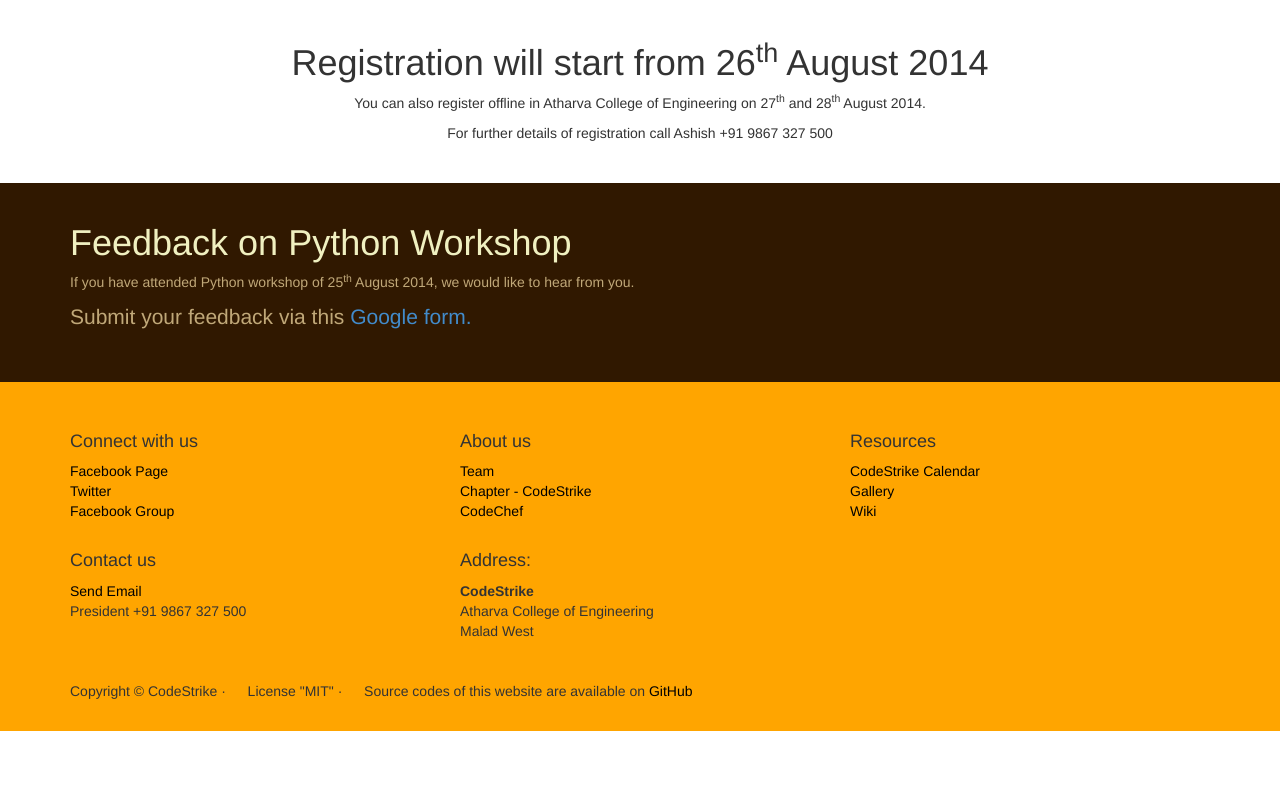
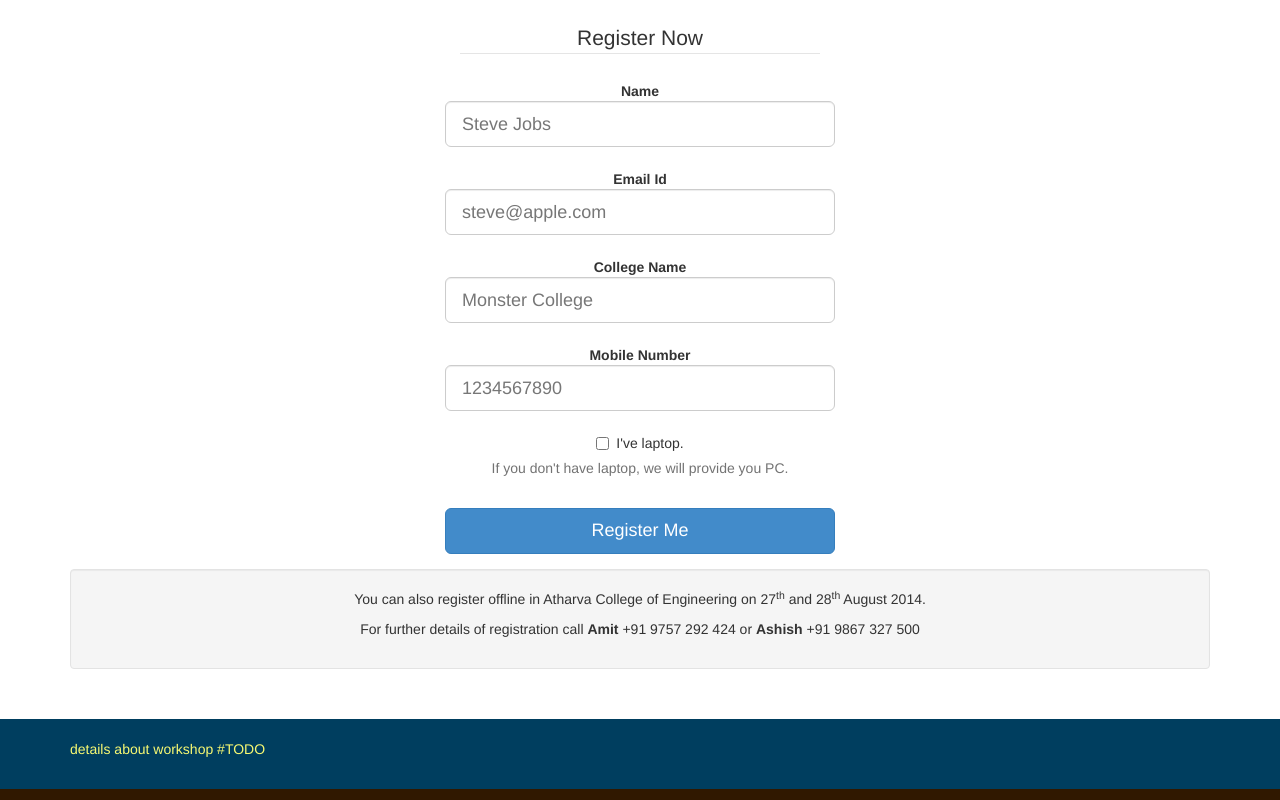
Before and after one commit to codestrike/webstrike, a website: page index.html in a window 1280 px wide. Shown: the part 480-1280 px from the top of the page. Before the commit the page ends 1211 px from the top, so only its background shows below. Drawn offline with Linux system fonts and the light colour scheme.

Commit message:
Competitive workshop reg form added

```diff
--- a/index.html
+++ b/index.html
@@ -4,6 +4,16 @@
   <meta charset="utf8">
   <title>CodeStrike</title>
   <script type="text/javascript" src="/lib/angular.min.js"></script>
+  <script>
+    (function(i,s,o,g,r,a,m){i['GoogleAnalyticsObject']=r;i[r]=i[r]||function(){
+      (i[r].q=i[r].q||[]).push(arguments)},i[r].l=1*new Date();a=s.createElement(o),
+      m=s.getElementsByTagName(o)[0];a.async=1;a.src=g;m.parentNode.insertBefore(a,m)
+    })(window,document,'script','//www.google-analytics.com/analytics.js','ga');
+
+    ga('create', 'UA-47459662-2', 'auto');
+    ga('send', 'pageview');
+
+  </script>
 </head>
 <body ng-cloak>
   <div class="header">
@@ -24,17 +34,105 @@
       <p><b>Venue:</b> Atharva College of Engineering, Malad West, Mumbai</p>
     </section>
   </div>
-  <div class="plate plate-box">
-    <h1>Registration will start from 26<sup>th</sup> August 2014</h1>
-    <p>You can also register offline in Atharva College of Engineering on 27<sup>th</sup> and 28<sup>th</sup> August 2014.</p>
-    <p>For further details of registration call Ashish +91 9867 327 500</p>
+  <div class="plate plate-box" ng-controller="formCtrl">
+    <section class="container">
+      <script type="text/javascript">var submitted=false;</script>
+      <iframe name="hidden_iframe" id="hidden_iframe" hidden onload="ga('send', 'form submit');if(submitted){window.reload;}"></iframe>
+
+      <form class="form-horizontal row" name="form" ng-hide="isFormSubmitted" onsubmit="submitted=true;" target="hidden_iframe" action="https://docs.google.com/forms/d/1Ik_W2PgYIoc1HFWCLZpJsmXOtQHmP06g1Mi-xwg61Y0/formResponse">
+        <fieldset class="col-sm-4 col-sm-offset-4">
+
+          <!-- Form Name -->
+          <legend class="text-center">Register Now</legend>
+
+          <!-- Text input-->
+          <div class="form-group">
+            <label class="control-label" for="">Name</label>
+            <div class="controls">
+              <input ng-model="form.name" name="entry.1041271014" type="text" placeholder="Steve Jobs" class="form-control input-lg" required="">
+
+            </div>
+          </div>
+
+          <!-- Text input-->
+          <div class="form-group">
+            <label class="control-label" for="">Email Id</label>
+            <div class="controls">
+              <input ng-model="form.email" name="entry.1011853920" type="email" placeholder="steve@apple.com" class="form-control input-lg" required="">
+
+            </div>
+          </div>
+
+          <!-- Text input-->
+          <div class="form-group">
+            <label class="control-label" for="">College Name</label>
+            <div class="controls">
+              <input ng-model="form.college" name="entry.1626193117" type="text" placeholder="Monster College" class="form-control input-lg" required="">
+
+            </div>
+          </div>
+
+          <!-- Text input-->
+          <div class="form-group">
+            <label class="control-label" for="">Mobile Number</label>
+            <div class="controls">
+              <input ng-model="form.mobile" name="entry.798596594" type="number" placeholder="1234567890" class="form-control input-lg" required="">
+
+            </div>
+          </div>
+
+          <div class="checkbox">
+            <label>
+              <input type="checkbox" name="entry.34788059" value="Yes"> I've laptop.
+            </label>
+            <span class="help-block">If you don't have laptop, we will provide you PC.</span>
+          </div>
+
+          <input type="hidden" name="draftResponse" value="[,,&quot;-7153149337963488408&quot;]">
+          <input type="hidden" name="pageHistory" value="0">
+
+
+          <input type="hidden" name="fbzx" value="-7153149337963488408">
+
+          <!-- Button -->
+          <div class="form-group">
+            <label class="control-label" for=""></label>
+            <div class="controls">
+              <button name="" type="submit" title="Register me for this python workshop" class="btn btn-primary btn-lg btn-block" ng-click="submit()">Register Me</button>
+            </div>
+          </div>
+
+        </fieldset>
+      </form>
+
+      <div class="plate plate-success text-center" ng-show="isFormSubmitted">
+        <h2>Your registration is under consideration</h2>
+        <p class="lead">We have limited seats. Only 30 seats for offline registration and only 20 seats for online registration.</p>
+        <h4>We will let you know via Email or SMS when your registration is confirmed</h4>
+        <p>
+          Come on time as only 20 seats are available for online registrations and your seat will be secured on first come first serve basis<br><br>
+          <small>Reload This Page To Register Again</small>
+        </p>
+      </div>
+
+      <aside class="well">
+          <p>You can also register offline in Atharva College of Engineering on 27<sup>th</sup> and 28<sup>th</sup> August 2014.</p>
+          <p>For further details of registration call <b>Amit</b> +91 9757 292 424 or <b>Ashish</b> +91 9867 327 500</p>
+          </aside>
+    </section>
   </div>
+
+  <section class="plate plate-sky">
+    <div class="container">
+      details about workshop #TODO
+    </div>
+  </section>
 
   <section class="plate plate-chocolate">
     <div class="container">
-    <h1>Feedback on Python Workshop</h1>
-    <p>If you have attended Python workshop of 25<sup>th</sup> August 2014, we would like to hear from you.</p>
-    <p class="lead">Submit your feedback via this <a href="https://docs.google.com/forms/d/1B4aufgRyOFGNqAbm8S0xJD3q5i3Ob2C6C6HIJeQB5ls/viewform?usp=send_form" target="_blank">Google form.</a></p>
+      <h1>Feedback on Python Workshop</h1>
+      <p>If you have attended Python workshop of 25<sup>th</sup> August 2014, we would like to hear from you.</p>
+      <p class="lead">Submit your feedback via this <a href="https://docs.google.com/forms/d/1B4aufgRyOFGNqAbm8S0xJD3q5i3Ob2C6C6HIJeQB5ls/viewform?usp=send_form" target="_blank">Google form.</a></p>
     </div>
   </section>
 
@@ -82,16 +180,7 @@
       </aside>
     </div>
   </div>
-  <script>
-  (function(i,s,o,g,r,a,m){i['GoogleAnalyticsObject']=r;i[r]=i[r]||function(){
-  (i[r].q=i[r].q||[]).push(arguments)},i[r].l=1*new Date();a=s.createElement(o),
-  m=s.getElementsByTagName(o)[0];a.async=1;a.src=g;m.parentNode.insertBefore(a,m)
-  })(window,document,'script','//www.google-analytics.com/analytics.js','ga');
 
-  ga('create', 'UA-47459662-2', 'auto');
-  ga('send', 'pageview');
-
-</script>
   <script type="text/javascript" src="/script/codestrike.js"></script>
   <link rel="stylesheet" type="text/css" href="/lib/bootstrap.min.css">
   <link rel="stylesheet" type="text/css" href="/style/mojojojo.css">
--- a/static/style/mojojojo.css
+++ b/static/style/mojojojo.css
@@ -47,6 +47,11 @@
   color: #49A34B;
   background-color: #BEEE9E;
 }
+
+.plate-sky {
+  color: #F7F972;
+  background-color: #003E5F;
+}
 /** AG classes **/
 .ag-hero {
   font-family: "Source Sans Pro","Helvetica Neue",Helvetica,Arial,sans-serif;
```
